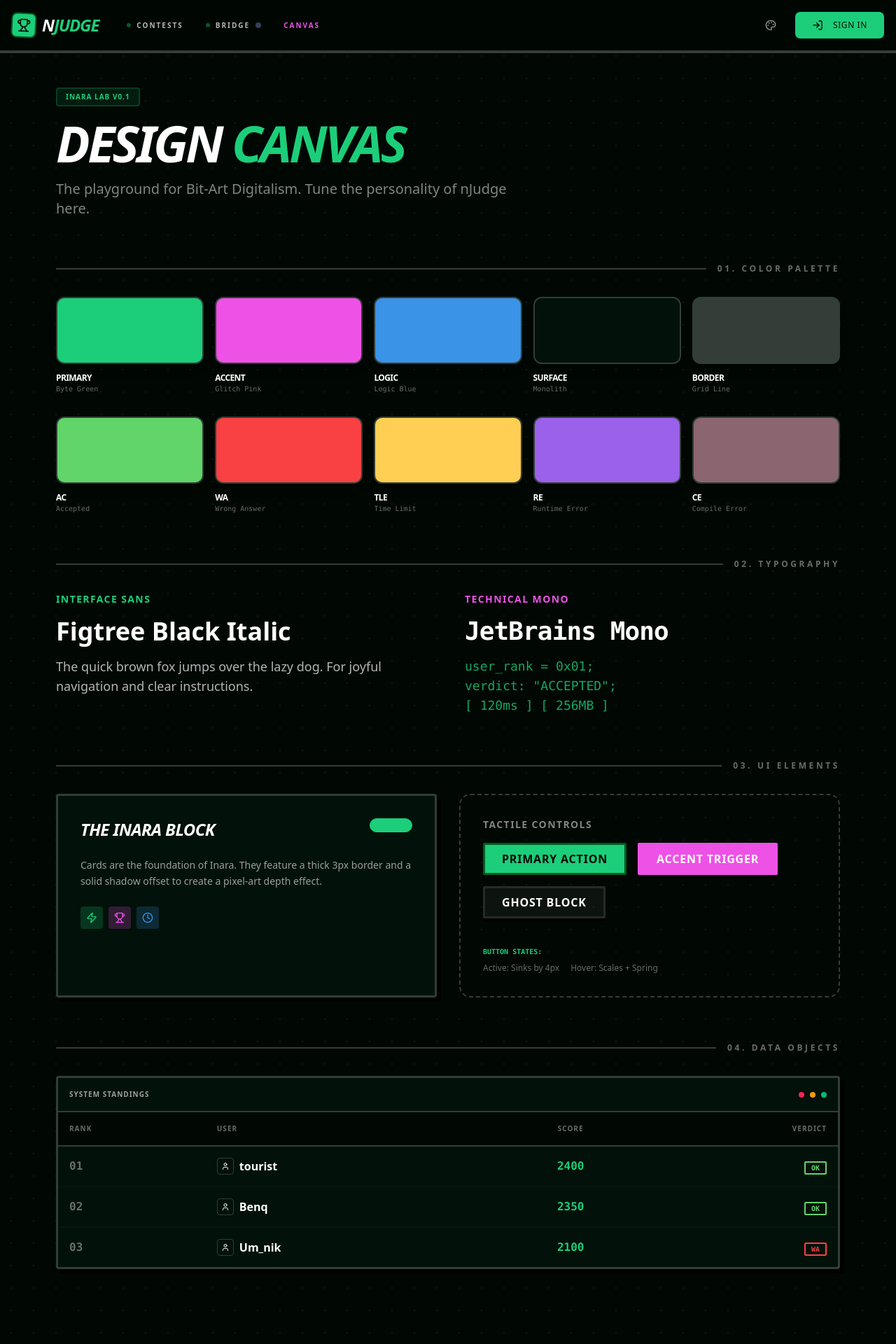
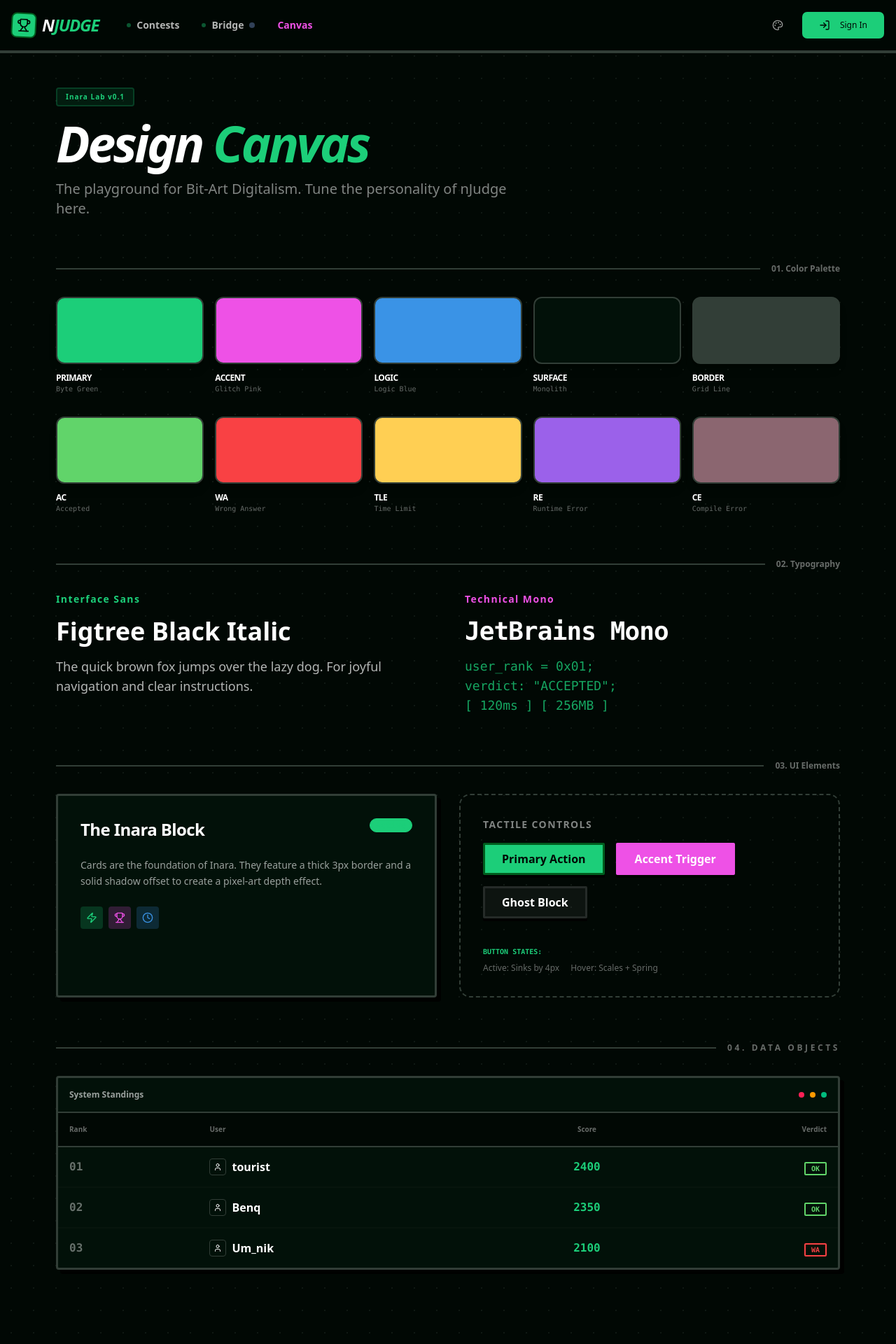
Before and after one commit to rmia46/njudge, a Next.js app: page /canvas in a window 1280 px wide. Shown: the top 1920 px of the page at 70% size. Built offline with nearby package versions, Linux system fonts and the light colour scheme; no server answers.

Commit message:
style: remove aggressive uppercase and tracking for a more grounded feel

```diff
--- a/app/canvas/page.tsx
+++ b/app/canvas/page.tsx
@@ -10,10 +10,10 @@ export default function CanvasPage() {
   return (
     <main className="max-w-6xl mx-auto py-12 px-4 space-y-16 w-full">
       <header className="space-y-4">
-        <div className="inline-block px-3 py-1 rounded-md bg-inara-primary/10 border-2 border-inara-primary/20 text-inara-primary text-[10px] font-black uppercase tracking-widest">
+        <div className="inline-block px-3 py-1 rounded-md bg-inara-primary/10 border-2 border-inara-primary/20 text-inara-primary text-[10px] font-black tracking-widest">
           Inara Lab v0.1
         </div>
-        <h1 className="text-5xl md:text-7xl font-black italic uppercase italic tracking-tighter">
+        <h1 className="text-5xl md:text-7xl font-black italic tracking-tighter">
           Design <span className="text-inara-primary">Canvas</span>
         </h1>
         <p className="text-white/50 text-xl max-w-2xl font-medium">
@@ -25,7 +25,7 @@ export default function CanvasPage() {
       <section className="space-y-8">
         <div className="flex items-center gap-4">
           <div className="h-[2px] flex-1 bg-inara-border" />
-          <h2 className="text-xs font-black uppercase tracking-[0.3em] opacity-40">01. Color Palette</h2>
+          <h2 className="text-xs font-black opacity-40">01. Color Palette</h2>
         </div>
         <div className="grid grid-cols-2 md:grid-cols-5 gap-4">
           <ColorSwatch name="Primary" oklch={INARA_PALETTE.primary.base} label="Byte Green" />
@@ -47,16 +47,16 @@ export default function CanvasPage() {
       <section className="space-y-8">
         <div className="flex items-center gap-4">
           <div className="h-[2px] flex-1 bg-inara-border" />
-          <h2 className="text-xs font-black uppercase tracking-[0.3em] opacity-40">02. Typography</h2>
+          <h2 className="text-xs font-black opacity-40">02. Typography</h2>
         </div>
         <div className="grid md:grid-cols-2 gap-12">
           <div className="space-y-4">
-            <h3 className="text-sm font-bold text-inara-primary uppercase tracking-widest">Interface Sans</h3>
+            <h3 className="text-sm font-bold text-inara-primary tracking-widest">Interface Sans</h3>
             <p className="text-4xl font-black">Figtree Black Italic</p>
             <p className="text-lg text-white/70">The quick brown fox jumps over the lazy dog. For joyful navigation and clear instructions.</p>
           </div>
           <div className="space-y-4">
-            <h3 className="text-sm font-bold text-inara-accent uppercase tracking-widest">Technical Mono</h3>
+            <h3 className="text-sm font-bold text-inara-accent tracking-widest">Technical Mono</h3>
             <p className="text-4xl font-mono font-bold tracking-tight">JetBrains Mono</p>
             <p className="text-lg font-mono text-inara-primary/80">
               user_rank = 0x01;<br/>
@@ -71,14 +71,14 @@ export default function CanvasPage() {
       <section className="space-y-8">
         <div className="flex items-center gap-4">
           <div className="h-[2px] flex-1 bg-inara-border" />
-          <h2 className="text-xs font-black uppercase tracking-[0.3em] opacity-40">03. UI Elements</h2>
+          <h2 className="text-xs font-black opacity-40">03. UI Elements</h2>
         </div>
 
         <div className="grid md:grid-cols-2 gap-8">
           {/* Card Showcase */}
           <div className="inara-block p-8 space-y-6">
             <div className="flex justify-between items-start">
-              <h3 className="text-2xl font-black uppercase italic tracking-tight">The Inara Block</h3>
+              <h3 className="text-2xl font-black tracking-tight">The Inara Block</h3>
               <Badge className="inara-badge border-inara-primary text-inara-primary">Active</Badge>
             </div>
             <p className="text-white/60 text-sm leading-relaxed">
@@ -131,7 +131,7 @@ export default function CanvasPage() {
 
         <div className="inara-block overflow-hidden">
           <div className="bg-inara-muted/50 p-4 border-b-2 border-inara-border flex justify-between items-center">
-            <span className="text-[10px] font-black uppercase tracking-widest opacity-60">System Standings</span>
+            <span className="text-xs font-bold text-white/60">System Standings</span>
             <div className="flex gap-2">
               <div className="w-2 h-2 rounded-full bg-rose-500" />
               <div className="w-2 h-2 rounded-full bg-amber-500" />
@@ -142,10 +142,10 @@ export default function CanvasPage() {
             <table className="w-full text-left border-collapse">
               <thead className="bg-inara-bg">
                 <tr className="border-b-2 border-inara-border">
-                  <th className="p-4 text-[10px] font-black uppercase tracking-widest opacity-40">Rank</th>
-                  <th className="p-4 text-[10px] font-black uppercase tracking-widest opacity-40">User</th>
-                  <th className="p-4 text-[10px] font-black uppercase tracking-widest opacity-40 text-center">Score</th>
-                  <th className="p-4 text-[10px] font-black uppercase tracking-widest opacity-40 text-right">Verdict</th>
+                  <th className="p-4 text-[10px] font-black opacity-40">Rank</th>
+                  <th className="p-4 text-[10px] font-black opacity-40">User</th>
+                  <th className="p-4 text-[10px] font-black opacity-40 text-center">Score</th>
+                  <th className="p-4 text-[10px] font-black opacity-40 text-right">Verdict</th>
                 </tr>
               </thead>
               <tbody className="divide-y-2 divide-inara-border/10">
--- a/app/globals.css
+++ b/app/globals.css
@@ -97,7 +97,7 @@
 
   /* Tactile Buttons */
   .inara-btn {
-    @apply relative inline-flex items-center justify-center px-6 py-2 font-black uppercase tracking-wider
+    @apply relative inline-flex items-center justify-center px-6 py-2 font-bold
            border-[3px] border-inara-border rounded-sm transition-all active:translate-y-[2px] active:shadow-none;
     box-shadow: 0px 4px 0px 0px oklch(var(--inara-shadow));
   }
@@ -113,7 +113,7 @@
 
   /* Pixel Badges */
   .inara-badge {
-    @apply px-2 py-0.5 border-2 border-current rounded-sm font-mono text-[10px] font-black uppercase;
+    @apply px-2 py-0.5 border-2 border-current rounded-sm font-mono text-[10px] font-bold;
   }
 
   /* Problem Statement Enhancements */
--- a/app/profile/page.tsx
+++ b/app/profile/page.tsx
@@ -284,12 +284,12 @@ export default function ProfilePage() {
 
 function StatCard({ title, value, subtitle }: { title: string, value: string, subtitle: string }) {
   return (
-    <Card className="border-2">
+    <Card className="border-2 rounded-xl">
       <CardHeader className="py-3 px-4">
-        <CardDescription className="text-[10px] uppercase font-extrabold tracking-widest text-primary/70">{title}</CardDescription>
+        <CardDescription className="text-[10px] font-bold tracking-widest text-primary/70">{title}</CardDescription>
       </CardHeader>
       <CardContent className="px-4 pb-4">
-        <div className="text-3xl font-extrabold mb-1 tracking-tight">{value}</div>
+        <div className="text-3xl font-black mb-1 tracking-tight">{value}</div>
         <p className="text-[10px] text-muted-foreground font-medium">{subtitle}</p>
       </CardContent>
     </Card>
--- a/components/navbar.tsx
+++ b/components/navbar.tsx
@@ -49,7 +49,7 @@ export function Navbar() {
             </span>
           </Link>
 
-          <div className="hidden md:flex items-center gap-8 text-[10px] font-black uppercase tracking-[0.2em]">
+          <div className="hidden md:flex items-center gap-8 text-sm font-bold text-white/80">
             <Link href="/contests" className="text-white/70 hover:text-inara-primary transition-colors flex items-center gap-2">
               <div className="w-1.5 h-1.5 bg-inara-primary/40 rounded-full" />
               Contests
@@ -72,16 +72,16 @@ export function Navbar() {
                 <Palette className="w-5 h-5" />
               </Button>
             </DropdownMenuTrigger>
-            <DropdownMenuContent align="end" className="w-48 inara-block bg-inara-card p-1">
-              <div className="px-3 py-2 text-[10px] font-black text-white/40 uppercase tracking-widest border-b border-inara-border mb-1">Appearance</div>
+            <DropdownMenuContent align="end" className="w-48 inara-block bg-inara-card p-1 border-2">
+              <div className="px-3 py-2 text-xs font-bold text-white/40 border-b border-inara-border mb-1">Appearance</div>
               <DropdownMenuItem onClick={() => { setCurrentTheme('emerald'); applyTheme('emerald'); }} className="gap-3 cursor-pointer py-2 focus:bg-inara-primary/10 rounded-lg">
                 <div className="h-4 w-4 rounded-md bg-inara-primary border-2 border-inara-primary-dark" />
-                <span className="font-bold text-xs uppercase tracking-tight">Emerald Theme</span>
+                <span className="font-bold text-sm tracking-tight text-white">Emerald Theme</span>
                 {currentTheme === 'emerald' && <CheckCircle2 className="w-3 h-3 ml-auto text-inara-primary" />}
               </DropdownMenuItem>
               <DropdownMenuItem onClick={() => { setCurrentTheme('midnight'); applyTheme('midnight'); }} className="gap-3 cursor-pointer py-2 focus:bg-inara-accent/10 rounded-lg">
                 <div className="h-4 w-4 rounded-md bg-inara-accent border-2 border-inara-accent/50" />
-                <span className="font-bold text-xs uppercase tracking-tight">Midnight Theme</span>
+                <span className="font-bold text-sm tracking-tight text-white">Midnight Theme</span>
                 {currentTheme === 'midnight' && <CheckCircle2 className="w-3 h-3 ml-auto text-inara-accent" />}
               </DropdownMenuItem>
 
@@ -92,7 +92,7 @@ export function Navbar() {
                   <Moon className="w-4 h-4 dark:hidden" />
                   <Sun className="w-4 h-4 hidden dark:block text-amber-400" />
                 </div>
-                <span className="font-bold text-xs uppercase tracking-tight">Dark Mode</span>
+                <span className="font-bold text-sm tracking-tight">Dark Mode</span>
               </DropdownMenuItem>
             </DropdownMenuContent>
           </DropdownMenu>
@@ -128,17 +128,17 @@ export function Navbar() {
                   </span>
                 </Button>
               </DropdownMenuTrigger>
-              <DropdownMenuContent align="end" className="w-56 inara-block bg-inara-card p-1">
+              <DropdownMenuContent align="end" className="w-56 inara-block bg-inara-card p-1 border-2">
                 <Link href="/profile">
                   <DropdownMenuItem className="gap-3 cursor-pointer py-2 focus:bg-inara-primary/10 rounded-lg text-white">
                     <UserIcon className="w-4 h-4 text-inara-primary" />
-                    <span className="font-bold text-xs uppercase tracking-tight">My Profile</span>
+                    <span className="font-bold text-sm">My Profile</span>
                   </DropdownMenuItem>
                 </Link>
                 <Link href="/contests/create">
                   <DropdownMenuItem className="gap-3 cursor-pointer py-2 focus:bg-inara-primary/10 rounded-lg text-white">
                     <PlusCircle className="w-4 h-4 text-inara-primary" />
-                    <span className="font-bold text-xs uppercase tracking-tight">Create Contest</span>
+                    <span className="font-bold text-sm">Create Contest</span>
                   </DropdownMenuItem>
                 </Link>
                 <DropdownMenuSeparator className="bg-inara-border h-[2px]" />
@@ -147,7 +147,7 @@ export function Navbar() {
                   onClick={() => supabase.auth.signOut().then(() => window.location.href = '/')}
                 >
                   <LogOut className="w-4 h-4" />
-                  <span className="font-bold text-xs uppercase tracking-tight">Sign Out</span>
+                  <span className="font-bold text-sm">Sign Out</span>
                 </DropdownMenuItem>
               </DropdownMenuContent>
             </DropdownMenu>
```
Also changed, not shown: app/page.tsx (+4 -4 lines).
